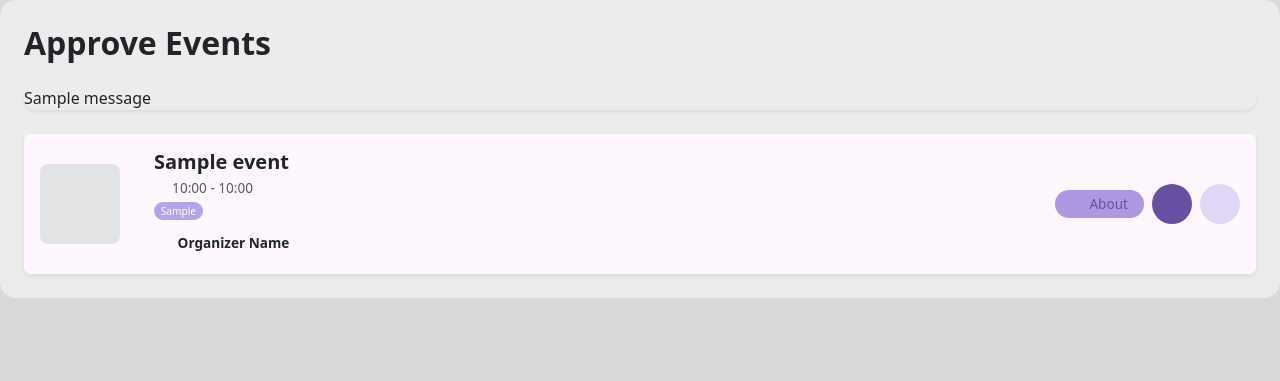
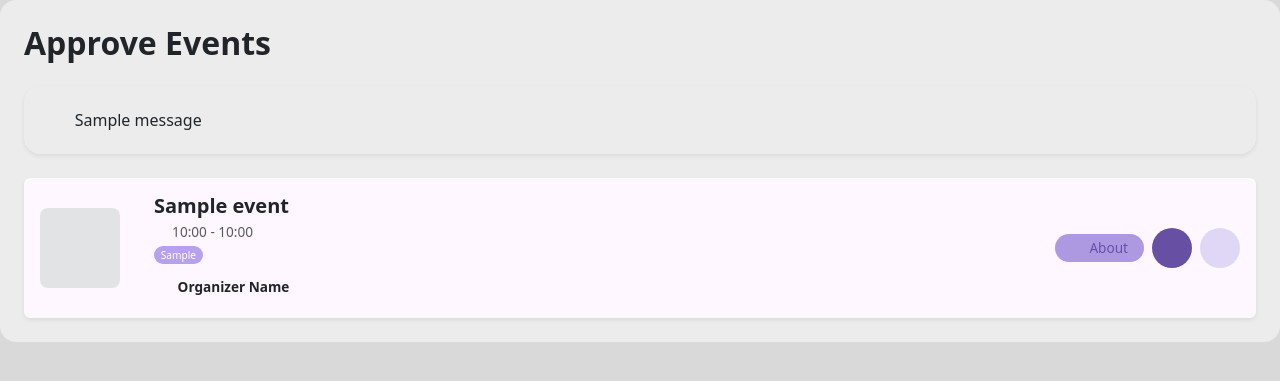
Before and after one commit to zakhkatya/Campus-Event-Manager, a Django app: template ems/event_system/templates/event_system/approve_events.html in a window 1280 px wide. Shown: the part 118-499 px from the top of the page. Run offline with Django 5.2, Linux system fonts and the light colour scheme; the template is opened without the code that fills it: values that come from a table or form of the project are taken from there, others are empty; tables that the repository leaves empty hold one stand-in row (values such as "Sample post"); one stand-in notice (Sample message) is shown; style sheets or scripts are compiled from the project's sources; some libraries are stand-ins or nearby versions; some web fonts are replaced.

Commit message:
changed alert message style

```diff
--- a/ems/event_system/templates/event_system/approve_events.html
+++ b/ems/event_system/templates/event_system/approve_events.html
@@ -4,9 +4,21 @@
     <h2 class="fw-bold mb-4 text-dark">Approve Events</h2>
     {% if messages %}
         {% for message in messages %}
-            <div class="alert alert-{{ message.tags }} border-0 rounded-4 mb-4 shadow-sm">
-                {{ message }}
+            <div class="custom-alert alert-{{ message.tags }} d-flex align-items-center shadow-sm border-0 rounded-4 p-3 mb-4 animate__animated animate__fadeIn">
+        {% if message.tags == 'success' %}
+        <i class="bi bi-check-circle-fill fs-4 me-3 text-primary"></i>
+        {% else %}
+        <i class="bi bi-exclamation-triangle-fill fs-4 me-3 text-warning"></i>
+        {% endif %}
+
+         <div class="fw-medium text-dark flex-grow-1">
+        {{ message }}
             </div>
+
+      <button type="button" class="btn border-0 p-0 ms-2" onclick="this.parentElement.remove();" aria-label="Close">
+            <i class="bi bi-x-lg fs-5 text-muted hover-primary"></i>
+        </button>
+    </div>
         {% endfor %}
     {% endif %}
     <div class="row row-cols-1 g-3">
```
